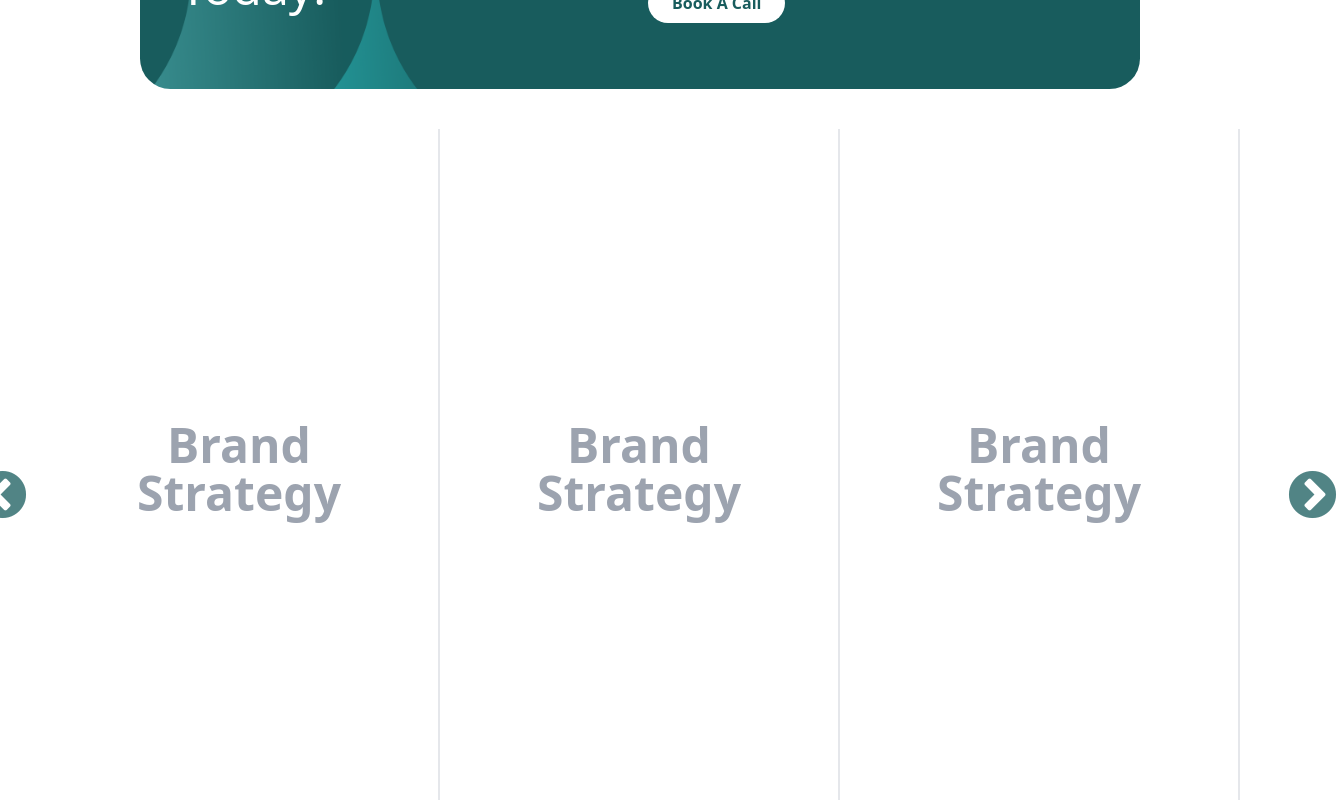
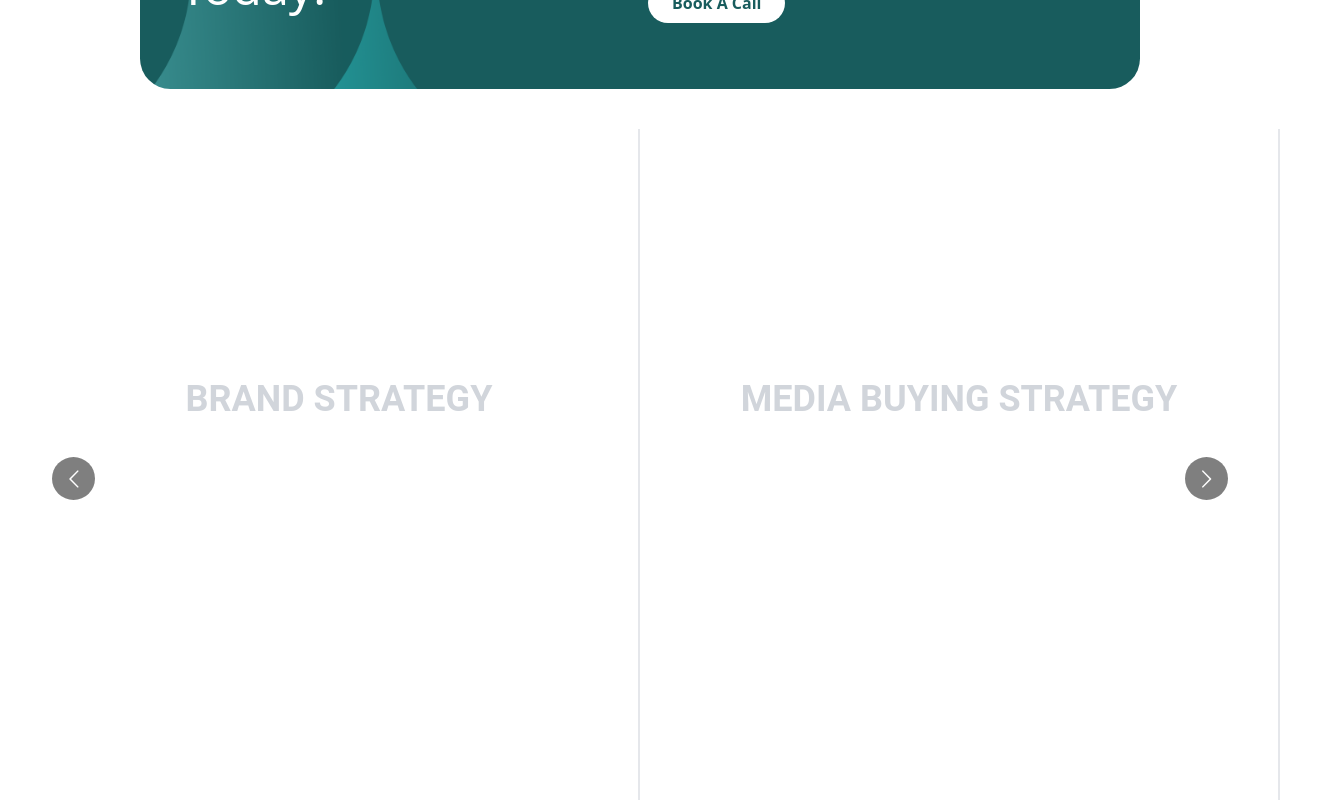
Before and after one commit to mizanor21/living-brands, a React (Vite) app: page / in a window 1280 px wide. Shown: the part 1840-2640 px from the top of the page, 1340 px wide, since content can reach past the window. Built offline with nearby package versions, Linux system fonts and the light colour scheme.

Commit message:
[DONE] Carosel part polishing

```diff
--- a/package.json
+++ b/package.json
@@ -13,6 +13,7 @@
     "react": "^18.2.0",
     "react-dom": "^18.2.0",
     "react-icons": "^5.2.1",
+    "react-multi-carousel": "^2.8.5",
     "react-router-dom": "^6.23.1",
     "react-slick": "^0.30.2",
     "slick-carousel": "^1.8.1"
--- a/src/components/Others/About/About.jsx
+++ b/src/components/Others/About/About.jsx
@@ -9,7 +9,7 @@ const About = () => {
     backgroundPosition: "center", // Adjust based on your preference
   };
   return (
-    <div className="lg:max-w-[1300px] lg:container lg:mx-auto mx-5 my-10">
+    <div className="lg:max-w-[1300px] lg:container lg:mx-auto mx-3 my-10">
       <div
         style={styles}
         className="flex justify-center items-center min-h-60 lg:h-[30vh] rounded-badge"
--- a/src/components/Others/Banner/Banner.jsx
+++ b/src/components/Others/Banner/Banner.jsx
@@ -2,7 +2,7 @@ import heroImg from "../../../assets/images/hero-img.png";
 const Banner = () => {
   return (
     <div className="container mx-auto">
-      <div className="px-4 py-16 mx-auto sm:max-w-xl md:max-w-full lg:max-w-screen-xl md:px-24 lg:px-8 lg:py-20">
+      <div className="px-3 py-16 mx-auto sm:max-w-xl md:max-w-full lg:max-w-screen-xl md:px-24 lg:px-8 lg:py-20">
         <div className="flex flex-col items-center justify-between lg:flex-row">
           <div className="mb-10 lg:max-w-lg lg:pr-5 lg:mb-0">
             <div className="max-w-xl mb-6">
--- a/src/components/Others/Brand/Brand.jsx
+++ b/src/components/Others/Brand/Brand.jsx
@@ -16,7 +16,7 @@ import brand18 from "../../../assets/images/l-18.png";
 const Brand = () => {
   return (
     <div className="my-20 lg:container lg:mx-auto">
-      <h3 className="text-center mb-10 text-4xl font-medium text-[#185C5D]">
+      <h3 className="text-center mb-10 text-4xl font-semibold text-[#185C5D]">
         Our Beloved Brands
       </h3>
       <div className="carousel-wrapper">
--- a/src/components/Others/Elevate/Elevate.jsx
+++ b/src/components/Others/Elevate/Elevate.jsx
@@ -8,7 +8,7 @@ const Elevate = () => {
     backgroundPosition: "center", // Adjust based on your preference
   };
   return (
-    <div className="lg:max-w-[1000px] lg:container lg:mx-auto mx-5 my-10">
+    <div className="lg:max-w-[1000px] lg:container lg:mx-auto mx-3 my-10">
       <div
         style={styles}
         className="flex justify-center items-center min-h-60 lg:h-[30vh] rounded-badge"
--- a/src/components/Others/Journey/Journey.jsx
+++ b/src/components/Others/Journey/Journey.jsx
@@ -9,7 +9,7 @@ const Journey = () => {
     backgroundPosition: "center", // Adjust based on your preference
   };
   return (
-    <div className="lg:max-w-[1000px] lg:container lg:mx-auto mx-5 my-10">
+    <div className="lg:max-w-[1000px] lg:container lg:mx-auto mx-3 my-10">
       <div
         style={styles}
         className="flex justify-center items-center min-h-60 lg:h-[40vh] rounded-badge"
--- a/src/components/Others/ServicesCarousel/ServicesCarousel.jsx
+++ b/src/components/Others/ServicesCarousel/ServicesCarousel.jsx
@@ -1,58 +1,65 @@
-import "slick-carousel/slick/slick.css";
-import "slick-carousel/slick/slick-theme.css";
-import Slider from "react-slick";
+import Carousel from "react-multi-carousel";
+import "react-multi-carousel/lib/styles.css";
 import "./custom.css";
 
 const ServicesCarousel = () => {
-  var settings = {
-    dots: true,
-    infinite: true,
-    speed: 500,
-    slidesToShow: 3,
-    slidesToScroll: 1,
-    responsive: [
-      {
-        breakpoint: 1024,
-        settings: {
-          slidesToShow: 1,
-          slidesToScroll: 1,
-          infinite: true,
+  return (
+    <Carousel
+      additionalTransfrom={0}
+      arrows
+      autoPlaySpeed={3000}
+      centerMode={false}
+      className=" services"
+      containerClass="container-with-dots"
+      dotListClass=""
+      draggable
+      focusOnSelect={false}
+      infinite
+      itemClass=""
+      keyBoardControl
+      minimumTouchDrag={80}
+      pauseOnHover
+      renderArrowsWhenDisabled={false}
+      renderButtonGroupOutside={false}
+      renderDotsOutside={false}
+      responsive={{
+        desktop: {
+          breakpoint: { max: 3000, min: 1024 },
+          items: 4,
+          partialVisibilityGutter: 40,
         },
+        mobile: {
+          breakpoint: { max: 464, min: 0 },
+          items: 1,
+          partialVisibilityGutter: 30,
         },
-      {
-        breakpoint: 600,
-        settings: {
-          slidesToShow: 1,
-          slidesToScroll: 1,
-          initialSlide: 2,
+        tablet: {
+          breakpoint: { max: 1024, min: 464 },
+          items: 2,
+          partialVisibilityGutter: 30,
         },
-      },
-      {
-        breakpoint: 480,
-        settings: {
-          slidesToShow: 1,
-          slidesToScroll: 1,
-        },
-      },
-    ],
-  };
-
-  return (
-    <div className="my-10">
-      <div className="container mx-auto">
-        <div className="slider-container">
-          <Slider {...settings} className="px-10">
+      }}
+      rewind={false}
+      rewindWithAnimation={false}
+      rtl={false}
+      shouldResetAutoplay
+      showDots={false}
+      sliderClass=""
+      slidesToSlide={1}
+      swipeable
+    >
+      {/* Add your actual content here */}
       <div className="hover-container h-[700px] border-r-2 hover:text-white group">
         <div className="text-center h-full flex items-center justify-center p-5">
           <div>
-                  <h3 className="text-5xl font-bold text-gray-400 group-hover:text-white transition-colors duration-300 mb-5">
+            <h3 className="text-4xl mt-[-100px] ml-10 uppercase font-bold text-gray-300 group-hover:text-white transition-colors duration-300 mb-5">
               Brand Strategy
             </h3>
             <p className="carousel-p hidden-on-hover text-justify ">
-                    Lorem ipsum dolor sit amet, consectetur adipisicing elit.
-                    Sed, libero. Molestias quaerat, facilis laboriosam aut
-                    tempora ab quidem? Ullam nemo quis facilis nostrum sint
-                    maxime doloremque consequatur vero assumenda distinctio!
+              Lorem ipsum dolor sit amet, consectetur adipisicing elit. Sed,
+              libero. Molestias quaerat, facilis laboriosam aut tempora ab
+              quidem? Ullam nemo quis facilis nostrum sint maxime doloremque
+              consequatur vero assumenda distinctio!
             </p>
           </div>
         </div>
@@ -60,14 +67,14 @@ const ServicesCarousel = () => {
       <div className="hover-container h-[700px] border-r-2 hover:text-white group">
         <div className="text-center h-full flex items-center justify-center p-5">
           <div>
-                  <h3 className="text-5xl font-bold text-gray-400 group-hover:text-white transition-colors duration-300 mb-5">
-                    Brand Strategy
+            <h3 className="text-4xl mt-[-100px] uppercase font-bold text-gray-300 group-hover:text-white transition-colors duration-300 mb-5">
+              Media Buying Strategy
             </h3>
             <p className="carousel-p hidden-on-hover text-justify ">
-                    Lorem ipsum dolor sit amet, consectetur adipisicing elit.
-                    Sed, libero. Molestias quaerat, facilis laboriosam aut
-                    tempora ab quidem? Ullam nemo quis facilis nostrum sint
-                    maxime doloremque consequatur vero assumenda distinctio!
+              Lorem ipsum dolor sit amet, consectetur adipisicing elit. Sed,
+              libero. Molestias quaerat, facilis laboriosam aut tempora ab
+              quidem? Ullam nemo quis facilis nostrum sint maxime doloremque
+              consequatur vero assumenda distinctio!
             </p>
           </div>
         </div>
@@ -75,14 +82,14 @@ const ServicesCarousel = () => {
       <div className="hover-container h-[700px] border-r-2 hover:text-white group">
         <div className="text-center h-full flex items-center justify-center p-5">
           <div>
-                  <h3 className="text-5xl font-bold text-gray-400 group-hover:text-white transition-colors duration-300 mb-5">
-                    Brand Strategy
+            <h3 className="text-4xl mt-[-100px]  uppercase font-bold text-gray-300 group-hover:text-white transition-colors duration-300 mb-5">
+              Research Solution
             </h3>
             <p className="carousel-p hidden-on-hover text-justify ">
-                    Lorem ipsum dolor sit amet, consectetur adipisicing elit.
-                    Sed, libero. Molestias quaerat, facilis laboriosam aut
-                    tempora ab quidem? Ullam nemo quis facilis nostrum sint
-                    maxime doloremque consequatur vero assumenda distinctio!
+              Lorem ipsum dolor sit amet, consectetur adipisicing elit. Sed,
+              libero. Molestias quaerat, facilis laboriosam aut tempora ab
+              quidem? Ullam nemo quis facilis nostrum sint maxime doloremque
+              consequatur vero assumenda distinctio!
             </p>
           </div>
         </div>
@@ -90,14 +97,14 @@ const ServicesCarousel = () => {
       <div className="hover-container h-[700px] border-r-2 hover:text-white group">
         <div className="text-center h-full flex items-center justify-center p-5">
           <div>
-                  <h3 className="text-5xl font-bold text-gray-400 group-hover:text-white transition-colors duration-300 mb-5">
-                    Brand Strategy
+            <h3 className="text-4xl mt-[-100px]  uppercase font-bold text-gray-300 group-hover:text-white transition-colors duration-300 mb-5">
+              Tech Innovation
             </h3>
             <p className="carousel-p hidden-on-hover text-justify ">
-                    Lorem ipsum dolor sit amet, consectetur adipisicing elit.
-                    Sed, libero. Molestias quaerat, facilis laboriosam aut
-                    tempora ab quidem? Ullam nemo quis facilis nostrum sint
-                    maxime doloremque consequatur vero assumenda distinctio!
+              Lorem ipsum dolor sit amet, consectetur adipisicing elit. Sed,
+              libero. Molestias quaerat, facilis laboriosam aut tempora ab
+              quidem? Ullam nemo quis facilis nostrum sint maxime doloremque
+              consequatur vero assumenda distinctio!
             </p>
           </div>
         </div>
@@ -105,14 +112,14 @@ const ServicesCarousel = () => {
       <div className="hover-container h-[700px] border-r-2 hover:text-white group">
         <div className="text-center h-full flex items-center justify-center p-5">
           <div>
-                  <h3 className="text-5xl font-bold text-gray-400 group-hover:text-white transition-colors duration-300 mb-5">
-                    Brand Strategy
+            <h3 className="text-4xl mt-[-100px]  uppercase font-bold text-gray-300 group-hover:text-white transition-colors duration-300 mb-5">
+              Social Media Solution
             </h3>
             <p className="carousel-p hidden-on-hover text-justify ">
-                    Lorem ipsum dolor sit amet, consectetur adipisicing elit.
-                    Sed, libero. Molestias quaerat, facilis laboriosam aut
-                    tempora ab quidem? Ullam nemo quis facilis nostrum sint
-                    maxime doloremque consequatur vero assumenda distinctio!
+              Lorem ipsum dolor sit amet, consectetur adipisicing elit. Sed,
+              libero. Molestias quaerat, facilis laboriosam aut tempora ab
+              quidem? Ullam nemo quis facilis nostrum sint maxime doloremque
+              consequatur vero assumenda distinctio!
             </p>
           </div>
         </div>
@@ -120,14 +127,14 @@ const ServicesCarousel = () => {
       <div className="hover-container h-[700px] border-r-2 hover:text-white group">
         <div className="text-center h-full flex items-center justify-center p-5">
           <div>
-                  <h3 className="text-5xl font-bold text-gray-400 group-hover:text-white transition-colors duration-300 mb-5">
-                    Brand Strategy
+            <h3 className="text-4xl mt-[-100px]  uppercase font-bold text-gray-300 group-hover:text-white transition-colors duration-300 mb-5">
+              Content Development
             </h3>
             <p className="carousel-p hidden-on-hover text-justify ">
-                    Lorem ipsum dolor sit amet, consectetur adipisicing elit.
-                    Sed, libero. Molestias quaerat, facilis laboriosam aut
-                    tempora ab quidem? Ullam nemo quis facilis nostrum sint
-                    maxime doloremque consequatur vero assumenda distinctio!
+              Lorem ipsum dolor sit amet, consectetur adipisicing elit. Sed,
+              libero. Molestias quaerat, facilis laboriosam aut tempora ab
+              quidem? Ullam nemo quis facilis nostrum sint maxime doloremque
+              consequatur vero assumenda distinctio!
             </p>
           </div>
         </div>
@@ -135,14 +142,14 @@ const ServicesCarousel = () => {
       <div className="hover-container h-[700px] border-r-2 hover:text-white group">
         <div className="text-center h-full flex items-center justify-center p-5">
           <div>
-                  <h3 className="text-5xl font-bold text-gray-400 group-hover:text-white transition-colors duration-300 mb-5">
-                    Brand Strategy
+            <h3 className="text-4xl mt-[-100px]  uppercase font-bold text-gray-300 group-hover:text-white transition-colors duration-300 mb-5">
+              Influencer Partnerships
             </h3>
             <p className="carousel-p hidden-on-hover text-justify ">
-                    Lorem ipsum dolor sit amet, consectetur adipisicing elit.
-                    Sed, libero. Molestias quaerat, facilis laboriosam aut
-                    tempora ab quidem? Ullam nemo quis facilis nostrum sint
-                    maxime doloremque consequatur vero assumenda distinctio!
+              Lorem ipsum dolor sit amet, consectetur adipisicing elit. Sed,
+              libero. Molestias quaerat, facilis laboriosam aut tempora ab
+              quidem? Ullam nemo quis facilis nostrum sint maxime doloremque
+              consequatur vero assumenda distinctio!
             </p>
           </div>
         </div>
@@ -150,22 +157,49 @@ const ServicesCarousel = () => {
       <div className="hover-container h-[700px] border-r-2 hover:text-white group">
         <div className="text-center h-full flex items-center justify-center p-5">
           <div>
-                  <h3 className="text-5xl font-bold text-gray-400 group-hover:text-white transition-colors duration-300 mb-5">
-                    Brand Strategy
+            <h3 className="text-4xl mt-[-100px]  uppercase font-bold text-gray-300 group-hover:text-white transition-colors duration-300 mb-5">
+              Pr Innovations
             </h3>
             <p className="carousel-p hidden-on-hover text-justify ">
-                    Lorem ipsum dolor sit amet, consectetur adipisicing elit.
-                    Sed, libero. Molestias quaerat, facilis laboriosam aut
-                    tempora ab quidem? Ullam nemo quis facilis nostrum sint
-                    maxime doloremque consequatur vero assumenda distinctio!
+              Lorem ipsum dolor sit amet, consectetur adipisicing elit. Sed,
+              libero. Molestias quaerat, facilis laboriosam aut tempora ab
+              quidem? Ullam nemo quis facilis nostrum sint maxime doloremque
+              consequatur vero assumenda distinctio!
             </p>
           </div>
         </div>
       </div>
-          </Slider>
+      <div className="hover-container h-[700px] border-r-2 hover:text-white group">
+        <div className="text-center h-full flex items-center justify-center p-5">
+          <div>
+            <h3 className="text-4xl mt-[-100px]  uppercase font-bold text-gray-300 group-hover:text-white transition-colors duration-300 mb-5">
+              Films & Production
+            </h3>
+            <p className="carousel-p hidden-on-hover text-justify ">
+              Lorem ipsum dolor sit amet, consectetur adipisicing elit. Sed,
+              libero. Molestias quaerat, facilis laboriosam aut tempora ab
+              quidem? Ullam nemo quis facilis nostrum sint maxime doloremque
+              consequatur vero assumenda distinctio!
+            </p>
           </div>
         </div>
       </div>
+      <div className="hover-container h-[700px] border-r-2 hover:text-white group">
+        <div className="text-center h-full flex items-center justify-center p-5">
+          <div>
+            <h3 className="text-4xl mt-[-100px]  uppercase font-bold text-gray-300 group-hover:text-white transition-colors duration-300 mb-5">
+              3d Motion Contents
+            </h3>
+            <p className="carousel-p hidden-on-hover text-justify ">
+              Lorem ipsum dolor sit amet, consectetur adipisicing elit. Sed,
+              libero. Molestias quaerat, facilis laboriosam aut tempora ab
+              quidem? Ullam nemo quis facilis nostrum sint maxime doloremque
+              consequatur vero assumenda distinctio!
+            </p>
+          </div>
+        </div>
+      </div>
+    </Carousel>
   );
 };
 
--- a/src/components/Others/ServicesCarousel/custom.css
+++ b/src/components/Others/ServicesCarousel/custom.css
@@ -1,10 +1,6 @@
-.slick-slider .slick-prev:before,
-.slick-slider .slick-next:before {
-  color: #185c5d !important;
-  font-size: 55px !important;
+.services {
+  font-family: "Roboto", sans-serif;
 }
-
-/* Ensure the container takes up the specified height */
 .hover-container {
   position: relative;
   /* background-color: #1a202c; Initial background color */
--- a/src/components/Others/Work/Work.jsx
+++ b/src/components/Others/Work/Work.jsx
@@ -1,11 +1,11 @@
 /* eslint-disable react/no-unknown-property */
 const Work = () => {
   return (
-    <div className="my-14 container mx-auto max-w-[1200px]">
+    <div className="my-14 mx-3 lg:container lg:mx-auto lg:max-w-[1200px]">
       <h2 className="text-4xl text-center text-[#0A5C5B] font-semibold mb-10">
         Our Work
       </h2>
-      <div className=" grid grid-cols-1 md:grid-cols-2 lg:grid-cols-3 gap-5">
+      <div className=" grid grid-cols-1 md:grid-cols-2 lg:grid-cols-3 gap-3">
         <div className="card card-compact w-full min-h-[200px] bg-[#F1F1F1]  rounded-xl">
           <iframe
             className="rounded-t-xl min-h-[200px]"
```
Also changed, not shown: src/components/Shared/Navbar/Navbar.jsx (+2 -20 lines), 1 other file (tests, documents, lock files or other folders). Lines whose indentation alone changed are shown as unchanged.
